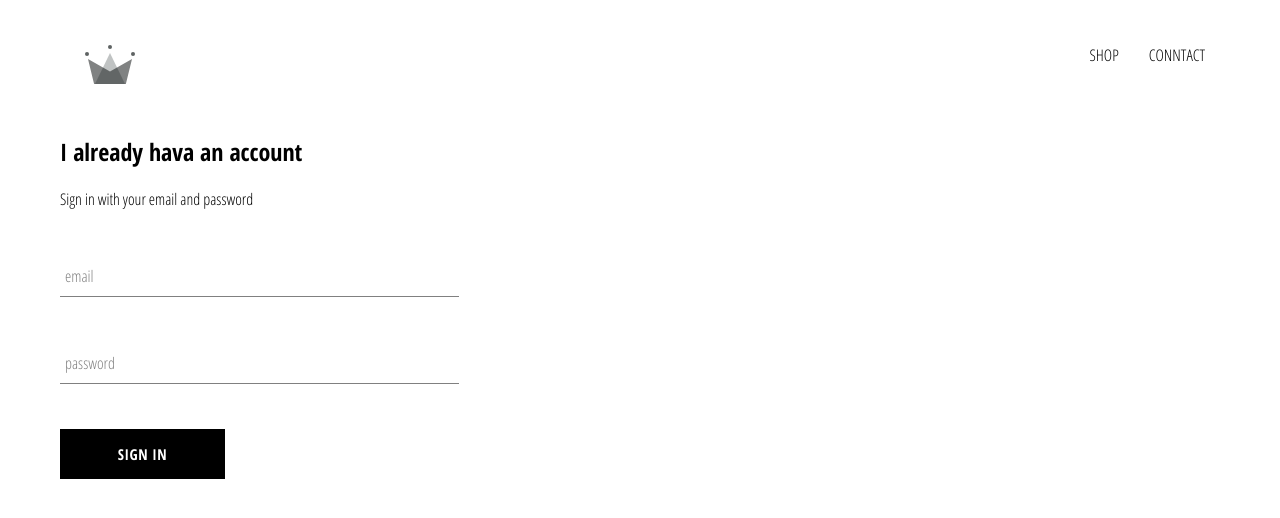
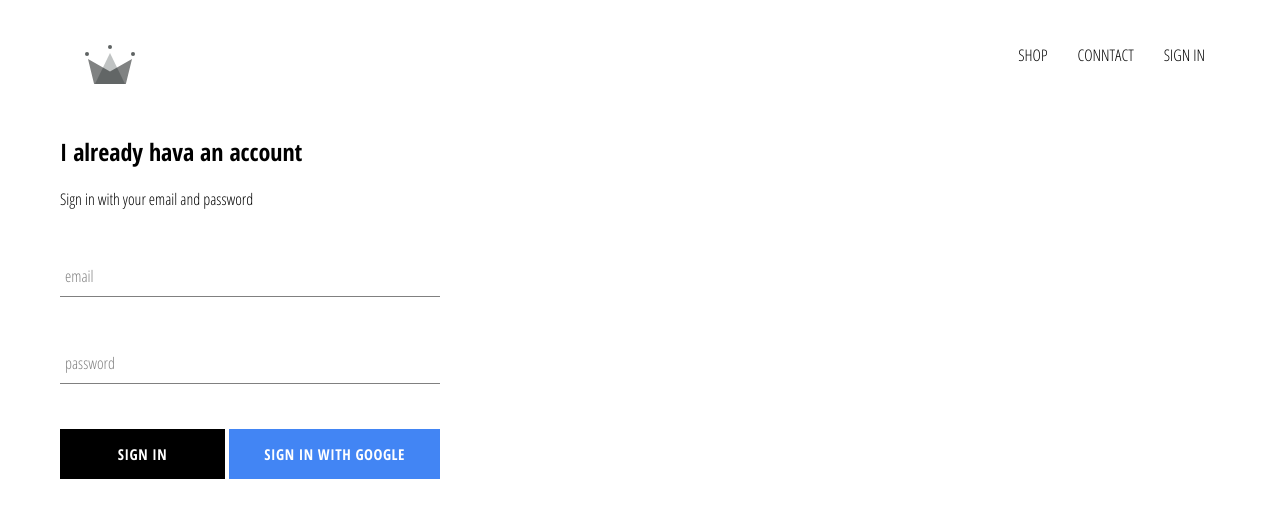
Before and after one commit to HavrylivDenys/crwn-clothing, a React (Create React App) app: page /signin in a window 1280 px wide. Shown: the top 518 px of the page. Built offline with nearby package versions, Linux system fonts and the light colour scheme; no server answers.

Commit message:
Added firebase authentication. Added google sign-in styling. Added sign-in and sign-out component to header.

```diff
--- a/package.json
+++ b/package.json
@@ -6,6 +6,7 @@
     "@testing-library/jest-dom": "^4.2.4",
     "@testing-library/react": "^9.3.2",
     "@testing-library/user-event": "^7.1.2",
+    "firebase": "^7.15.4",
     "node-sass": "^4.14.1",
     "react": "^16.13.1",
     "react-dom": "^16.13.1",
--- a/src/App.css
+++ b/src/App.css
@@ -7,3 +7,7 @@
     text-decoration: none;
     color: black;
 }
+
+* {
+    box-sizing: border-box;
+}
--- a/src/App.js
+++ b/src/App.js
@@ -1,4 +1,5 @@
 import React from 'react';
+import { Component } from "react"
 import { Switch, Route } from 'react-router-dom'
 
 
@@ -7,11 +8,34 @@
 import ShopPage from "./pages/shop/shop.component"
 import SignInAndSignUpPage from "./pages/sign-page/sign-page.component"
 import Header from "./components/header/header.component"
+import { auth } from './firebase/firebase.utils'
 
-function App() {
+class App extends Component {
+  constructor() {
+    super();
+
+    this.state = {
+      currentUser: null
+    }
+  }
+
+  unsubscribeFromAuth = null
+
+  componentDidMount() {
+    this.unsubscribeFromAuth = auth.onAuthStateChanged( user => {
+      this.setState( { currentUser: user })
+    })
+  }
+
+  componentWillUnmount() {
+    this.unsubscribeFromAuth();
+  }
+
+
+  render() {
     return (
       <div>
-      <Header />
+        <Header currentUser={this.state.currentUser} />
         <Switch>
           <Route exact path='/' component={HomePage} />
           <Route exact path='/signin' component={SignInAndSignUpPage} />
@@ -20,5 +44,6 @@
       </div>
     );
   }
+}
 
 export default App;
--- a/src/components/custom-button/custom-button.component.jsx
+++ b/src/components/custom-button/custom-button.component.jsx
@@ -2,8 +2,8 @@
 
 import "./custom-button.styles.scss"
 
-const CustomButton = ({children, ...otherProps}) => (
-    <button className="custom-button" {...otherProps}>
+const CustomButton = ({children, isGoogleSignIn, ...otherProps}) => (
+    <button className={`${isGoogleSignIn ? 'google-sign-in' : ''} custom-button`} {...otherProps}>
     {children}
     </button>
 )
--- a/src/components/custom-button/custom-button.styles.scss
+++ b/src/components/custom-button/custom-button.styles.scss
@@ -19,4 +19,12 @@
       color: black;
       border: 1px solid black;
     }
+    &.google-sign-in {
+      background-color: #4285f4;
+      color: white;
+    }
+    &.google-sign-in:hover {
+      background-color: #357ae8;
+      border: none;
+    }
   }
--- a/src/components/header/header.component.jsx
+++ b/src/components/header/header.component.jsx
@@ -1,11 +1,13 @@
 import React from 'react'
 import {Link} from 'react-router-dom'
+
+import { auth } from '../../firebase/firebase.utils'
 
 import './header.styles.scss'
 
 import { ReactComponent as Logo} from '../../assets/crown.svg'
 
-const Header = () => (
+const Header = ( { currentUser } ) => (
     <header className="header">
         <Link className="logo-container" to="/">
             <Logo className="logo" />
@@ -13,6 +15,12 @@
         <nav className="options">
             <Link className="option" to="/shop">SHOP</Link>
             <Link className="option" to="/shop">CONNTACT</Link>
+            {
+                currentUser ?
+                <div className="option" onClick={() => auth.signOut()}>SIGN OUT</div>
+                :
+                <Link className="option" to="/signin">SIGN IN</Link>
+            }
         </nav>
     </header>
 )
--- a/src/components/header/header.styles.scss
+++ b/src/components/header/header.styles.scss
@@ -20,6 +20,7 @@
 
       .option {
         padding: 10px 15px;
+        cursor: pointer;
       }
     }
   }
--- a/src/components/sign-in/sign-in.component.jsx
+++ b/src/components/sign-in/sign-in.component.jsx
@@ -3,6 +3,8 @@
 
 import FormInput from "../form-input/form-input.component";
 import CustomButton from "../custom-button/custom-button.component"
+
+import { signInWithGoogle } from "../../firebase/firebase.utils"
 
 import "./sign-in.styles.scss";
 
@@ -36,8 +38,10 @@
         <form onSubmit={this.handleSubmit}>
           <FormInput handleChange={this.handleChange} name="email" type="email" value={this.state.email} label="email" required/>
           <FormInput handleChange={this.handleChange} name="password" type="password" value={this.state.password} label="password" required />
-
-          <CustomButton type="submit">Sign In</CustomButton>
+          <div className="buttons">
+            <CustomButton type="submit">Sign In</CustomButton>
+            <CustomButton onClick={signInWithGoogle} isGoogleSignIn>Sign In with Google</CustomButton>
+          </div>
         </form>
       </div>
     );
--- a/src/components/sign-in/sign-in.styles.scss
+++ b/src/components/sign-in/sign-in.styles.scss
@@ -1,9 +1,14 @@
 .sign-in {
-    width: 30vw;
+    width: 380px;
     display: flex;
     flex-direction: column;
 
     .title {
         margin: 10px 0;
     }
+
+    .buttons {
+        display: flex;
+        justify-content: space-between;
+    }
 }
--- /dev/null
+++ b/src/firebase/firebase.utils.js
@@ -0,0 +1,25 @@
+import firebase from 'firebase/app';
+import 'firebase/firestore';
+import 'firebase/auth';
+
+const config = {
+    apiKey: "AIzaSyDndWmq94b0N6I6pICkbHHIcaZWAIer2cU",
+    authDomain: "crwn-chothing.firebaseapp.com",
+    databaseURL: "https://crwn-chothing.firebaseio.com",
+    projectId: "crwn-chothing",
+    storageBucket: "crwn-chothing.appspot.com",
+    messagingSenderId: "30152512403",
+    appId: "1:30152512403:web:c81a78560e5ed9edb08e66",
+    measurementId: "G-05XZLZXEQV"
+}
+
+firebase.initializeApp(config);
+
+export const auth = firebase.auth();
+export const firestore = firebase.firestore();
+
+const provider = new firebase.auth.GoogleAuthProvider();
+provider.setCustomParameters({ prompt: "select_account" });
+export const signInWithGoogle = () => auth.signInWithPopup(provider)
+
+export default firebase;
```
Also changed, not shown: info.txt (added), 1 other file (tests, documents, lock files or other folders). Lines whose indentation alone changed are shown as unchanged.
